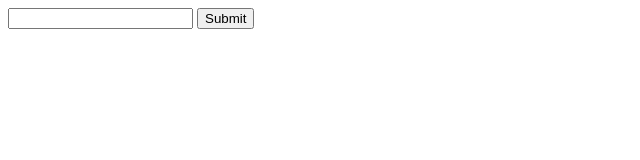
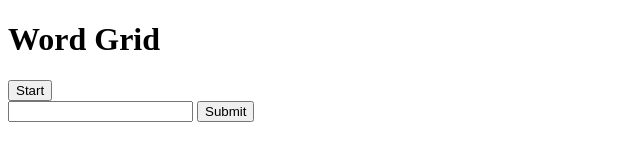
Before and after one commit to sevaaaDev/wordgrid, a website: page src/index.html in a window 1280 px wide. Shown: the whole page, without its empty margins (0-640 px from the left). Drawn offline with Linux system fonts and the light colour scheme.

Commit message:
feat: add start menu

```diff
--- a/src/index.html
+++ b/src/index.html
@@ -7,7 +7,12 @@
     <!--<link rel="stylesheet" href="style.css" />-->
   </head>
   <body>
-    <div class="board"></div>
+    <div class="board">
+      <div class="menu hidden">
+        <h1>Word Grid</h1>
+        <button type="button" class="startBtn">Start</button>
+      </div>
+    </div>
     <label for="answer">
       <input type="text" class="answer" />
       <button class="btn">Submit</button>
```
Also changed, not shown: src/Input/input.js (+7 -0 lines).
